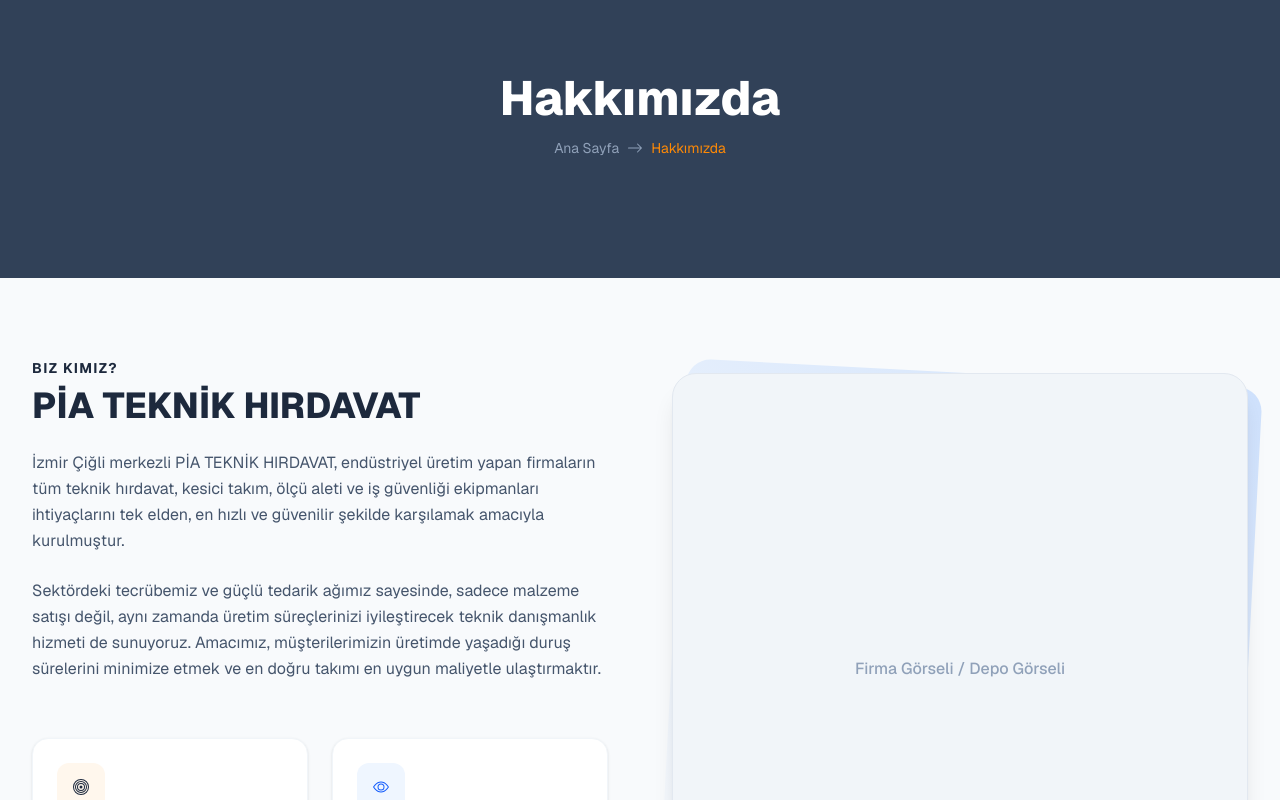
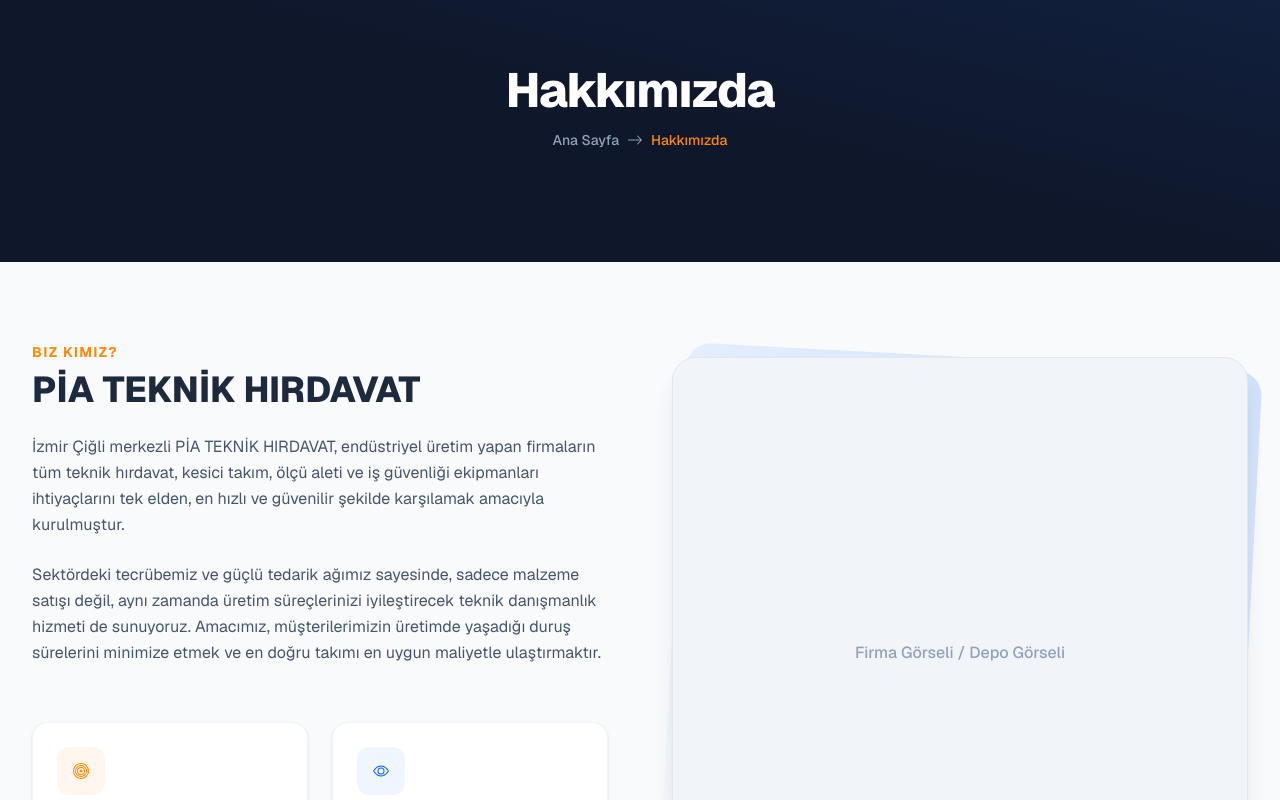
Before and after one commit to ArdaUysalll/PIA, a Next.js app: page /hakkimizda in a window 1280 px wide. Shown: the part 200-1000 px from the top of the page. Built offline with nearby package versions, Linux system fonts and the light colour scheme.

Commit message:
remove all mentions of 'brand-orange' and replace with orange-400

```diff
--- a/src/app/(main)/hakkimizda/page.tsx
+++ b/src/app/(main)/hakkimizda/page.tsx
@@ -2,16 +2,17 @@
 
 export default function AboutContent() {
   return (
-    <div className="font-sans bg-slate-50 text-slate-800 antialiased selection:bg-brand-orange selection:text-white">
+    <div className="font-sans bg-slate-50 text-slate-800 antialiased">
 
-      {/* PAGE HERO */}
-      <section className="bg-slate-700 relative text-white py-30">
+{/* PAGE HERO */}
+      <section className="bg-slate-900 relative text-white py-24 sm:py-28">
+        <div className="absolute inset-0 bg-gradient-to-tr from-brand-orange/10 via-transparent to-blue-500/10 pointer-events-none"></div>
         <div className="max-w-7xl mx-auto px-4 sm:px-6 lg:px-8 relative z-10 text-center animate-fade-in">
-          <h1 className="font-heading text-4xl sm:text-5xl font-extrabold mb-4">Hakkımızda</h1>
-          <div className="flex items-center justify-center gap-2 text-sm text-slate-400">
+          <h1 className="font-heading text-4xl sm:text-5xl font-extrabold mb-4 tracking-tight">Hakkımızda</h1>
+          <div className="flex items-center justify-center gap-2 text-sm text-slate-400 font-medium">
             <Link href="/" className="hover:text-white transition-colors">Ana Sayfa</Link>
             <svg xmlns="http://www.w3.org/2000/svg" width="16" height="16" fill="currentColor" className="bi bi-arrow-right" viewBox="0 0 16 16">
-             <path fillRule="evenodd" d="M1 8a.5.5 0 0 1 .5-.5h11.793l-3.147-3.146a.5.5 0 0 1 .708-.708l4 4a.5.5 0 0 1 0 .708l-4 4a.5.5 0 0 1-.708-.708L13.293 8.5H1.5A.5.5 0 0 1 1 8"/>
+              <path fillRule="evenodd" d="M1 8a.5.5 0 0 1 .5-.5h11.793l-3.147-3.146a.5.5 0 0 1 .708-.708l4 4a.5.5 0 0 1 0 .708l-4 4a.5.5 0 0 1-.708-.708L13.293 8.5H1.5A.5.5 0 0 1 1 8"/>
             </svg>
             <span className="text-orange-400">Hakkımızda</span>
           </div>
@@ -22,7 +23,7 @@
       <section className="py-20 max-w-7xl mx-auto px-4 sm:px-6 lg:px-8">
         <div className="grid md:grid-cols-2 gap-16 items-center">
           <div className="space-y-6">
-            <span className="text-brand-orange font-bold text-sm uppercase tracking-widest mb-2 block">Biz Kimiz?</span>
+            <span className="text-orange-400 font-bold text-sm uppercase tracking-widest mb-2 block">Biz Kimiz?</span>
             <h2 className="font-heading text-3xl sm:text-4xl font-extrabold text-brand-navy mb-6">PİA TEKNİK HIRDAVAT</h2>
             <div id="dynamic-about-text">
               <p className="text-slate-600 mb-6 leading-relaxed">
@@ -35,7 +36,7 @@
 
             <div className="grid sm:grid-cols-2 gap-6 pt-6">
               <div className="bg-white p-6 rounded-2xl border border-slate-100 shadow-sm">
-                <div className="w-12 h-12 bg-orange-50 text-brand-orange rounded-xl flex items-center justify-center mb-4">
+                <div className="w-12 h-12 bg-orange-50 text-orange-400 rounded-xl flex items-center justify-center mb-4">
 <svg xmlns="http://www.w3.org/2000/svg" width="16" height="16" fill="currentColor" className="bi bi-bullseye" viewBox="0 0 16 16">
   <path d="M8 15A7 7 0 1 1 8 1a7 7 0 0 1 0 14m0 1A8 8 0 1 0 8 0a8 8 0 0 0 0 16"/>
   <path d="M8 13A5 5 0 1 1 8 3a5 5 0 0 1 0 10m0 1A6 6 0 1 0 8 2a6 6 0 0 0 0 12"/>
@@ -71,7 +72,7 @@
 
             {/* Floating Card */}
             <div className="absolute -bottom-6 -left-6 bg-white p-6 rounded-2xl shadow-xl border border-slate-100 z-20 flex items-center gap-4 animate-float">
-              <div className="w-14 h-14 bg-brand-navy rounded-full flex items-center justify-center text-brand-orange">
+              <div className="w-14 h-14 bg-brand-navy rounded-full flex items-center justify-center text-orange-400">
                 <svg xmlns="http://www.w3.org/2000/svg" viewBox="0 0 640 640"><path d="M300.9 149.2L184.3 278.8C179.7 283.9 179.9 291.8 184.8 296.7C215.3 327.2 264.8 327.2 295.3 296.7L327.1 264.9C331.3 260.7 336.6 258.4 342 258C348.8 257.4 355.8 259.7 361 264.9L537.6 440L608 384L608 96L496 160L472.2 144.1C456.4 133.6 437.9 128 418.9 128L348.5 128C347.4 128 346.2 128 345.1 128.1C328.2 129 312.3 136.6 300.9 149.2zM148.6 246.7L255.4 128L215.8 128C190.3 128 165.9 138.1 147.9 156.1L144 160L32 96L32 384L188.4 514.3C211.4 533.5 240.4 544 270.3 544L286 544L279 537C269.6 527.6 269.6 512.4 279 503.1C288.4 493.8 303.6 493.7 312.9 503.1L353.9 544.1L362.9 544.1C382 544.1 400.7 539.8 417.7 531.8L391 505C381.6 495.6 381.6 480.4 391 471.1C400.4 461.8 415.6 461.7 424.9 471.1L456.9 503.1L474.4 485.6C483.3 476.7 485.9 463.8 482 452.5L344.1 315.7L329.2 330.6C279.9 379.9 200.1 379.9 150.8 330.6C127.8 307.6 126.9 270.7 148.6 246.6z"/></svg>
               </div>
               <div>
--- a/src/app/(main)/page.tsx
+++ b/src/app/(main)/page.tsx
@@ -6,7 +6,7 @@
 
 export default function Home() {
   return (
-    <div className="font-sans bg-slate-50 text-slate-800 antialiased selection:bg-brand-orange selection:text-white">
+    <div className="font-sans bg-slate-50 text-slate-800 antialiased">
       <main>
         <HeroSection />
         <CategoriesSection />
--- a/src/app/(main)/urunler/page.tsx
+++ b/src/app/(main)/urunler/page.tsx
@@ -1,2 +1,4 @@
 import ProductCatalog from "@/src/components/ProductCatalog"
-export default async function Page({ searchParams }) {  return <ProductCatalog searchParams={searchParams} />;}
+export default async function Page({ searchParams }) {
+      return <ProductCatalog searchParams={searchParams} />
+      ;}
--- a/src/components/ProductGrid.tsx
+++ b/src/components/ProductGrid.tsx
@@ -55,7 +55,7 @@
                 </div>
 
                 {product.brand && (
-                  <span className="text-xs font-semibold text-brand-orange uppercase tracking-wider">{product.brand}</span>
+                  <span className="text-xs font-semibold text-orange-400 uppercase tracking-wider">{product.brand}</span>
                 )}
 
                 <h3 className="font-heading font-bold text-slate-800 text-base mt-1 mb-1 line-clamp-1">{product.title}</h3>
--- a/src/components/QuoteSection.tsx
+++ b/src/components/QuoteSection.tsx
@@ -59,7 +59,7 @@
       <div className="max-w-4xl mx-auto px-4 sm:px-6 lg:px-8 relative z-10">
         <div className="bg-white/5 backdrop-blur-xl rounded-3xl shadow-2xl border border-white/10 p-8 sm:p-12">
           <div className="text-center max-w-xl mx-auto mb-10">
-            <span className="text-brand-orange font-bold text-xs uppercase tracking-widest bg-brand-orange/10 px-3 py-1 rounded-full">
+            <span className="text-orange-400 font-bold text-xs uppercase tracking-widest bg-brand-orange/10 px-3 py-1 rounded-full">
               B2B Satın Alma Kolaylığı
             </span>
             <h2 className="font-heading text-3xl font-extrabold text-white mt-4">
```
Also changed, not shown: src/components/ProductCatalog.tsx (+10 -10 lines).
